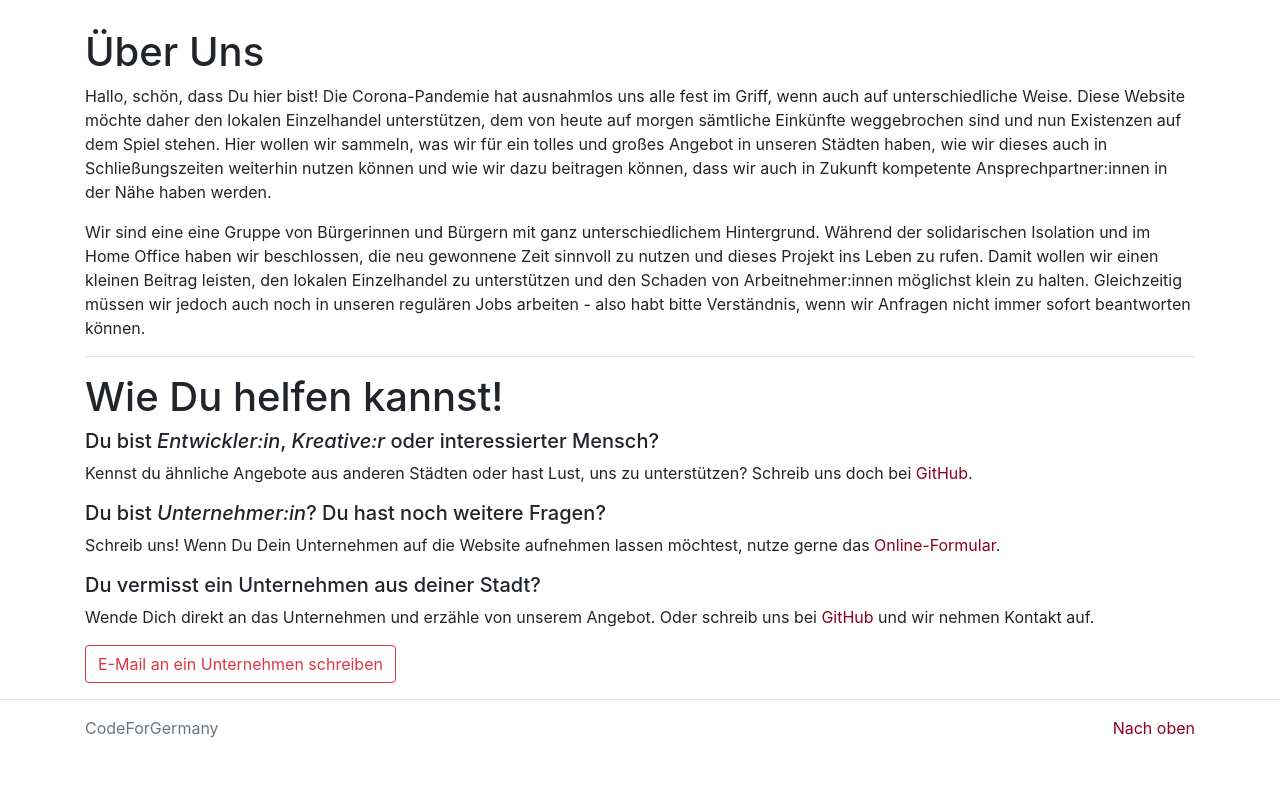
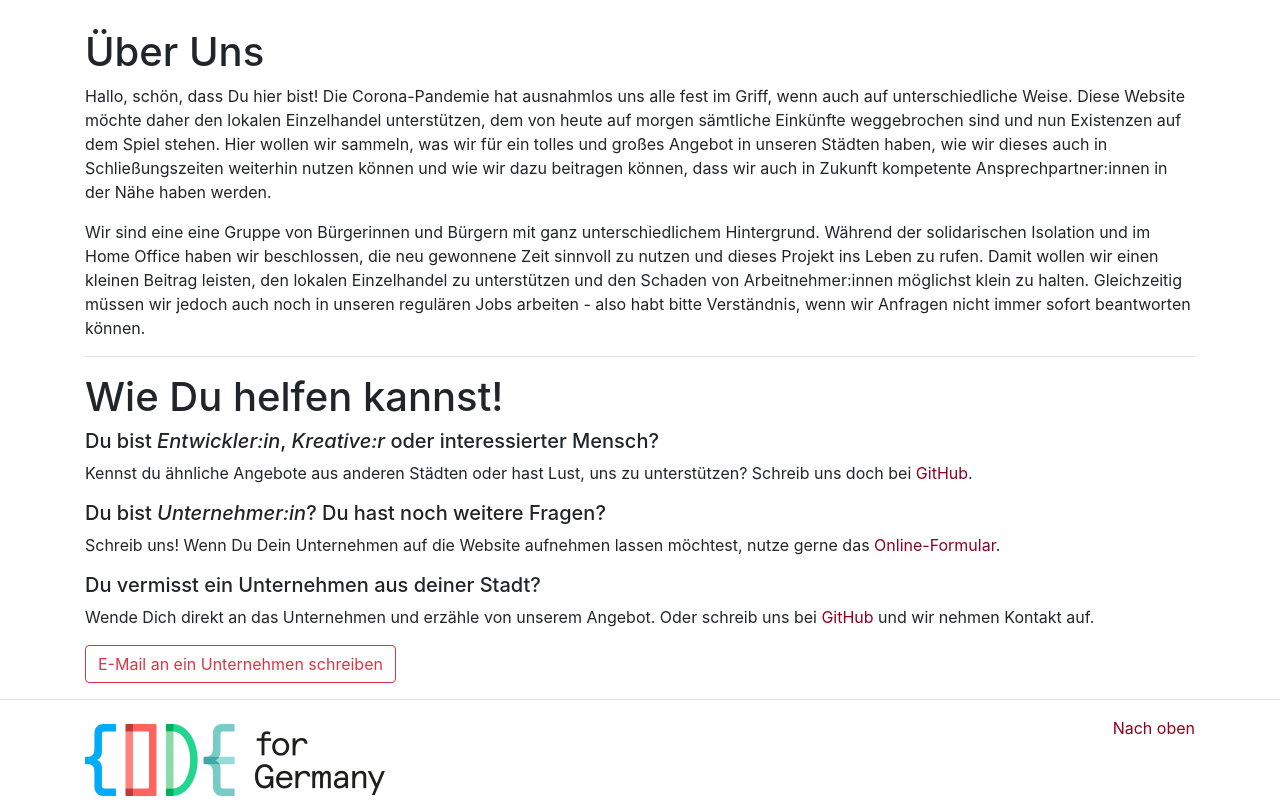
Before and after one commit to mach-wat-ruhr/mach-wat-ruhr.github.io, a Jekyll site: the page built from index.html, in a window 1280 px wide and 900 px high, scrolled down 808 px, cut to the strip 96-900 px from the top of the window. Built offline with Jekyll 4.4.1, drawn with Linux system fonts in a browser that asks for light colours; nearby versions of some CDN libraries; before the commit the page ends 1660 px from its top, so only the background shows below that.

Commit message:
Update Website

```diff
--- a/_includes/footer_site.html
+++ b/_includes/footer_site.html
@@ -2,6 +2,6 @@
 <div class="container">
   <footer class="text-muted">
     <p class="float-right"><a href="#page-top">Nach oben</a></p>
-    <p>CodeForGermany</p>
+    <a href="https://www.codefor.de/ruhrgebiet/"><img class="img-fluid mt-2 mb-2" src="/img/Logo_Code_for_Germany.svg.png" alt="Code For Germany"></a>
   </footer>
 </div>
--- a/_includes/navbar.html
+++ b/_includes/navbar.html
@@ -20,7 +20,7 @@
           Unterstützer
         </a>
         <div class="dropdown-menu" aria-labelledby="navbarDropdown-2">
-          <a class="dropdown-item" href="/idea/">Was ist die Idee?</a>
+          <!-- <a class="dropdown-item" href="/idea/">Was ist die Idee?</a> -->
           <a class="dropdown-item" href="/#help">Wie kann ich helfen?</a>
           <a class="dropdown-item" href="/map/">Karte mit Unternehmen</a>
         </div>
```
Also changed, not shown: img/Logo_Code_for_Germany.svg.png (added), 6 other files.
